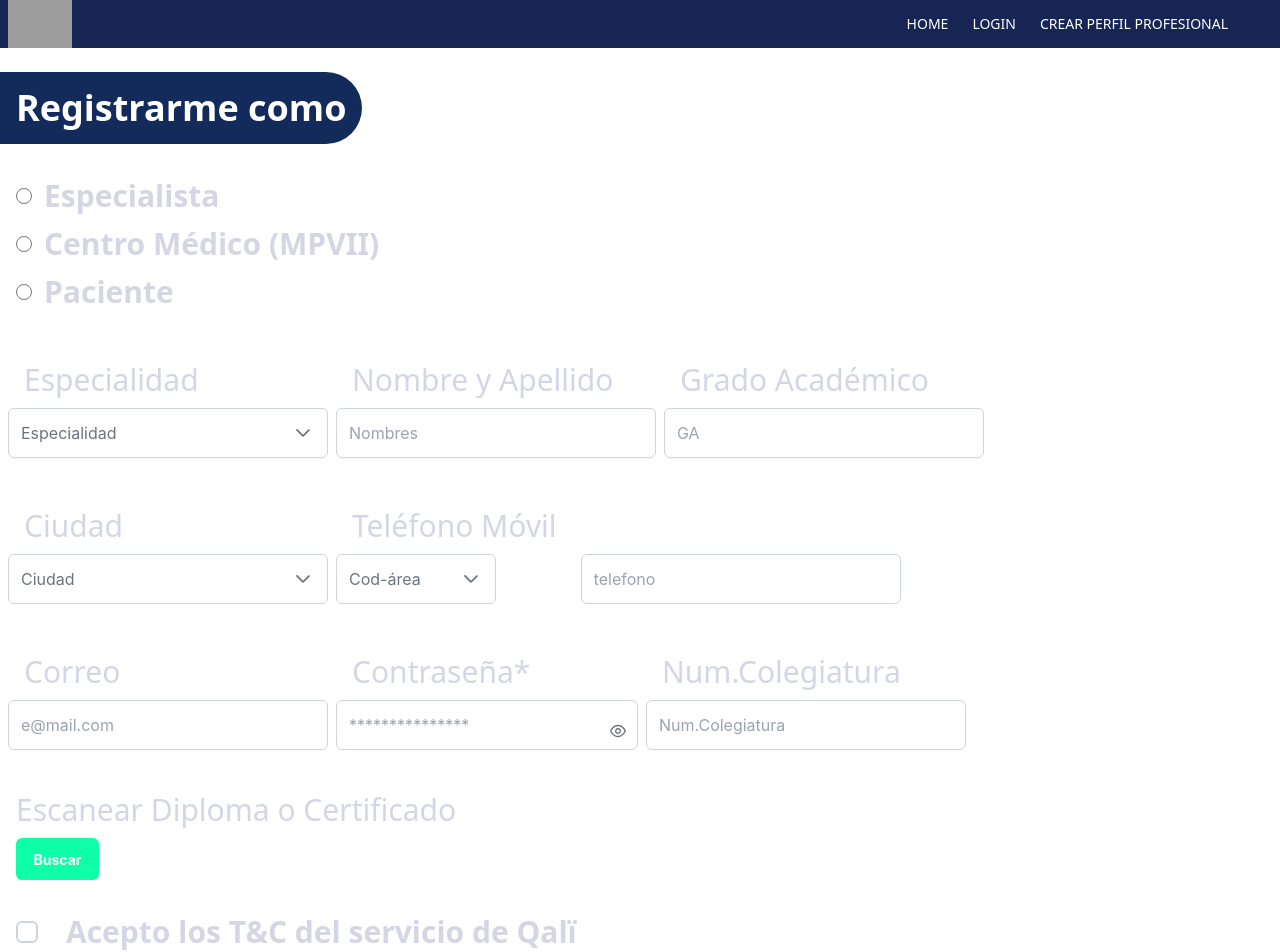
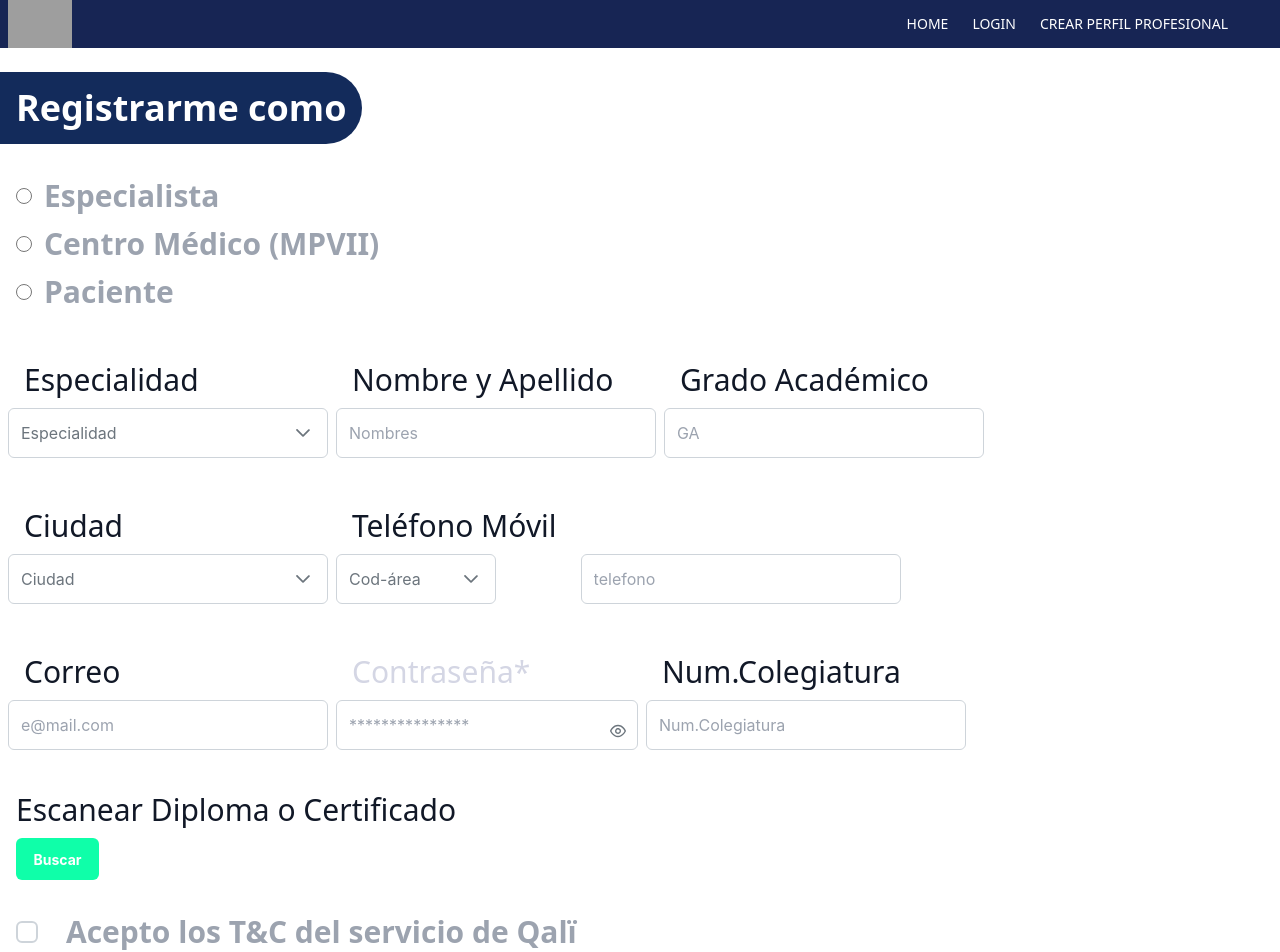
Before and after one commit to abelacco/qali-client, a React (Vite) app in the folder qali-client/: page /register in a window 1280 px wide. Shown: the top 952 px of the page. Built offline with nearby package versions, Linux system fonts and the light colour scheme; grey boxes are pictures that could not be loaded.

Commit message:
resolved propiedad css gray

```diff
--- a/qali-client/src/components/FormDoctor/FormDoctor.jsx
+++ b/qali-client/src/components/FormDoctor/FormDoctor.jsx
@@ -156,7 +156,7 @@ const FormDoctor = () => {
                 />
                 <label
                   htmlFor="push-especialista"
-                  className="block text-qaliLightGrey text-3xl leading-6 text-gray-400"
+                  className="block text-3xl leading-6 text-gray-400"
                 >
                   Especialista
                 </label>
@@ -170,7 +170,7 @@ const FormDoctor = () => {
                 />
                 <label
                   htmlFor="push-centro"
-                  className="block text-qaliLightGrey text-3xl leading-6 text-gray-400"
+                  className="block  text-3xl leading-6 text-gray-400"
                 >
                   Centro Médico (MPVII)
                 </label>
@@ -184,20 +184,20 @@ const FormDoctor = () => {
                 />
                 <label
                   htmlFor="push-nothing"
-                  className="block text-qaliLightGrey text-3xl leading-6 text-gray-400"
+                  className="block text-3xl leading-6 text-gray-400"
                 >
                   Paciente
                 </label>
               </div>
             </>
           </div>
-
+{/*  text-qaliLightGrey  */}
           <br></br>
           <div className="flex gap-2 p-2">
             <div className="sm:col-span-3">
               <label
                 htmlFor="especialidad"
-                className="block text-qaliLightGrey text-3xl leading-6 text-gray-900 p-4"
+                className="block text-3xl leading-6 text-gray-900 p-4"
               >
                 Especialidad
               </label>
@@ -219,7 +219,7 @@ const FormDoctor = () => {
                   htmlFor="name"
                   className={classNames(
                     "block",
-                    "text-qaliLightGrey",
+
                     "text-3xl",
                     "leading-6",
                     "text-gray-900",
@@ -251,7 +251,7 @@ const FormDoctor = () => {
                   htmlFor="grado"
                   className={classNames(
                     "block",
-                    "text-qaliLightGrey",
+
                     "text-3xl",
                     "leading-6",
                     "text-gray-900",
@@ -279,7 +279,7 @@ const FormDoctor = () => {
 
           <div className="flex gap-2 p-2">
             <div className="sm:col-span-3">
-              <label className="block text-qaliLightGrey text-3xl leading-6 text-gray-900 p-4">
+              <label className="block  text-3xl leading-6 text-gray-900 p-4">
                 Ciudad
               </label>
 
@@ -295,7 +295,7 @@ const FormDoctor = () => {
             </div>
             <div className="flex gap-2">
               <div className="sm:col-span-3">
-                <label className="block text-qaliLightGrey text-3xl leading-6 text-gray-900 p-4">
+                <label className="block  text-3xl leading-6 text-gray-900 p-4">
                   Teléfono Móvil
                 </label>
                 <Dropdown
@@ -311,10 +311,10 @@ const FormDoctor = () => {
             </div>
             <div className="flex gap-2">
               <div className="sm:col-span-3">
-              <label className="block text-qaliLightGrey text-3xl leading-6 text-gray-900 p-7">
+              <label className="block  text-3xl leading-6 text-gray-900 p-7">
                  {/* vacio para mantener el eje con los inputs */}
                 </label>
-                <div className="block text-qaliLightGrey text-3xl leading-6 text-gray-900 ">
+                <div className="block  text-3xl leading-6 text-gray-900 ">
                   <InputText
                     id="phone"
                     name="phone"
@@ -331,7 +331,7 @@ const FormDoctor = () => {
 
           <div className="flex gap-2 p-2">
             <div className="sm:col-span-3">
-              <label className="block text-qaliLightGrey text-3xl leading-6 text-gray-900 p-4">
+              <label className="block  text-3xl leading-6 text-gray-900 p-4">
                 Correo
               </label>
 
@@ -378,7 +378,7 @@ const FormDoctor = () => {
             </div>
             <div className="flex gap-2">
               <div className="sm:col-span-3">
-                <label className="block text-qaliLightGrey text-3xl leading-6 text-gray-900 p-4">
+                <label className="block  text-3xl leading-6 text-gray-900 p-4">
                   Num.Colegiatura
                 </label>
                 <InputText
@@ -396,7 +396,7 @@ const FormDoctor = () => {
           <br></br>
 
           <div className="sm:col-span-3 sm:col-start-1">
-            <h1 className="text-qaliLightGrey text-3xl leading-6 text-gray-900 p-4">
+            <h1 className=" text-3xl leading-6 text-gray-900 p-4">
               Escanear Diploma o Certificado
             </h1>
             <div className="flex gap-2">
@@ -428,7 +428,7 @@ const FormDoctor = () => {
                     { "p-error": isFormFieldValid("accept") }
                   )}
                 />
-                <label className="block text-qaliLightGrey text-3xl leading-6 text-gray-400">
+                <label className="block  text-3xl leading-6 text-gray-400">
                   Acepto los T&C del servicio de Qalï
                 </label>
               </div>
@@ -441,7 +441,7 @@ const FormDoctor = () => {
                 />
                 <label
                   htmlFor="push-centro"
-                  className="block text-qaliLightGrey text-3xl leading-6 text-gray-400"
+                  className="block  text-3xl leading-6 text-gray-400"
                 >
                   Acepto recibir información de Qalï
                 </label>
```
